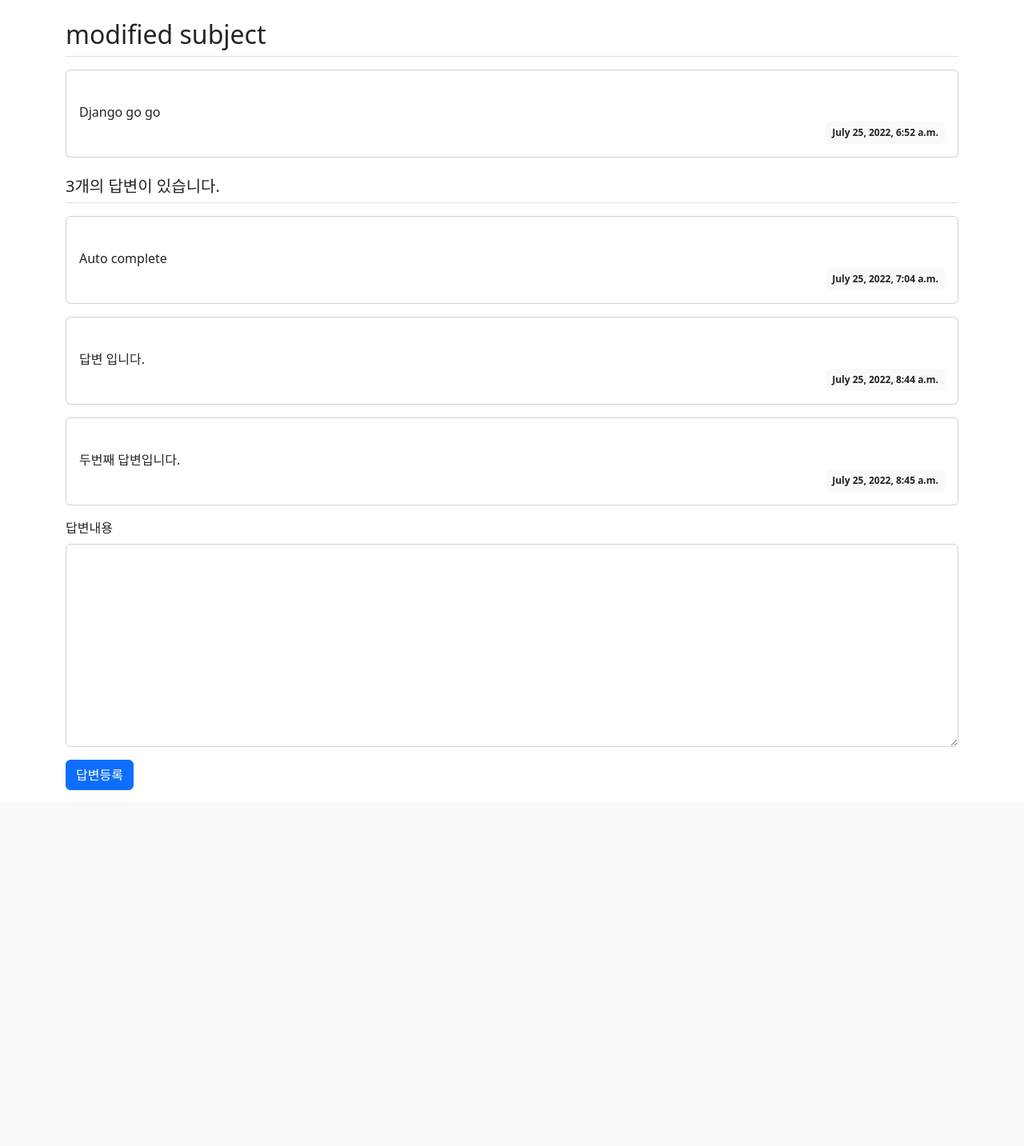
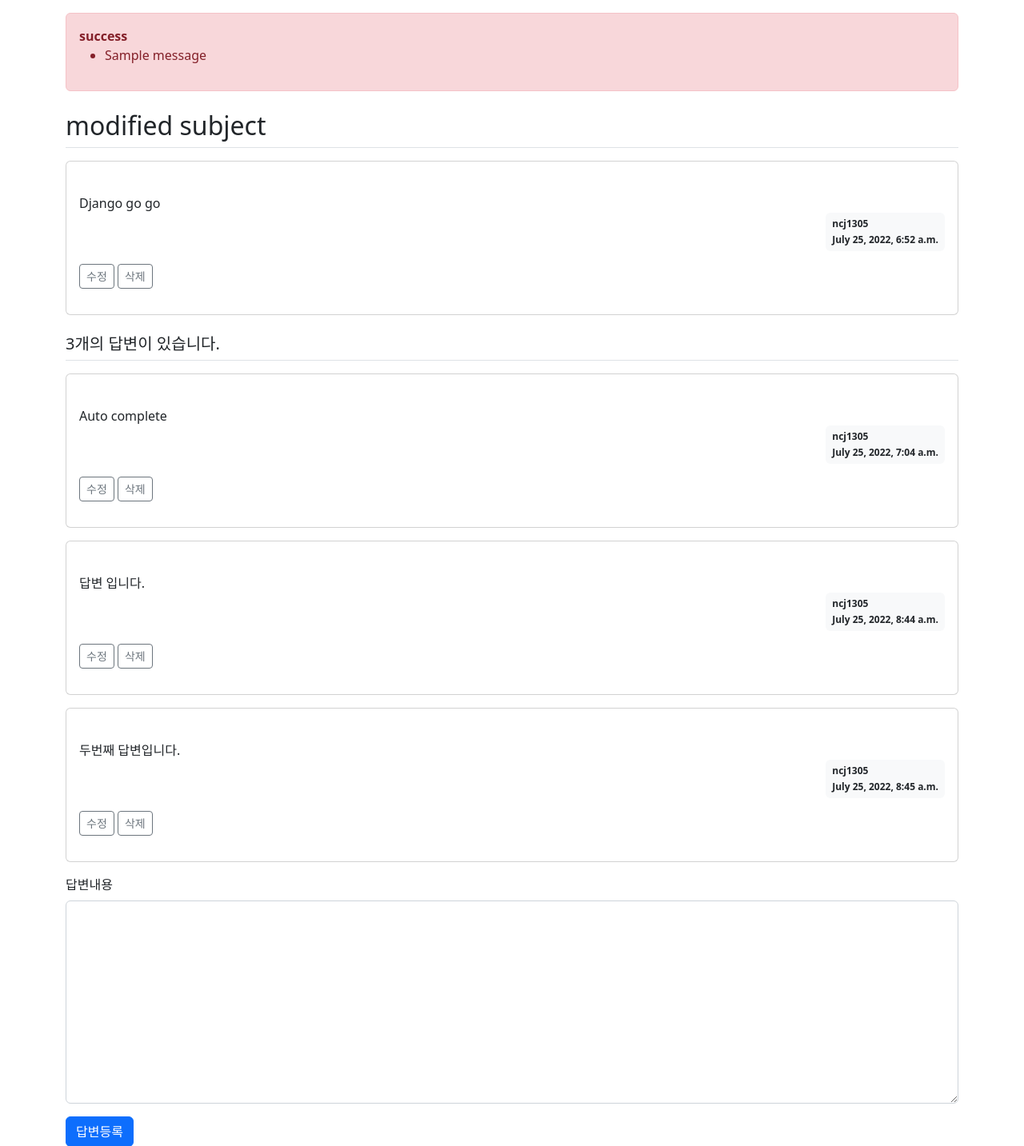
Before and after one commit to e9e9e9/jumpToDjango, a Django app: page /pybo/2/ in a window 1280 px wide. Shown: the part 57-1490 px from the top of the page at 80% size. Before the commit the page ends 1045 px from the top, so only its background shows below. Run offline with Django 4.2, Linux system fonts and the light colour scheme; a user stored in the database is signed in; data comes from the database, SQL or seed files in the repository; both versions use the stored data as it was after the commit; one stand-in notice (Sample message) is shown.

Commit message:
Apply modification and delete feature

```diff
--- a/pybo/models.py
+++ b/pybo/models.py
@@ -7,6 +7,7 @@ class Question(models.Model):
     subject = models.CharField(max_length=200)
     content = models.TextField()
     create_date = models.DateTimeField()
+    modify_date = models.DateTimeField(null=True, blank=True)
 
     def __str__(self):
         return self.subject
@@ -16,3 +17,4 @@ class Answer(models.Model):
     question = models.ForeignKey(Question, on_delete=models.CASCADE)
     content = models.TextField()
     create_date = models.DateTimeField()
+    modify_date = models.DateTimeField(null=True, blank=True)
--- a/pybo/urls.py
+++ b/pybo/urls.py
@@ -8,4 +8,8 @@ urlpatterns = [
     path('<int:question_id>/', views.detail, name='detail'),
     path('answer/create/<int:question_id>/', views.answer_create, name='answer_create'),
     path('question/create/', views.question_create, name='question_create'),
+    path('question/modify/<int:question_id>/', views.question_modify, name='question_modify'),
+    path('question/delete/<int:question_id>/', views.question_delete, name='question_delete'),
+    path('answer/modify/<int:answer_id>/', views.answer_modify, name='answer_modify'),
+    path('answer/delete/<int:answer_id>/', views.answer_delete, name='answer_delete'),
 ]
--- a/pybo/views.py
+++ b/pybo/views.py
@@ -1,10 +1,11 @@
 from django.shortcuts import render, get_object_or_404, redirect
 from django.utils import timezone
-from .models import Question
+from .models import Question, Answer
 from .forms import QuestionForm, AnswerForm
 from django.http import HttpResponseNotAllowed
 from django.core.paginator import Paginator
 from django.contrib.auth.decorators import login_required
+from django.contrib import messages
 
 def index(request):
     page = request.GET.get('page', '1')  # 페이지
@@ -52,3 +53,57 @@ def question_create(request):
         form = QuestionForm()
     context = {'form': form}
     return render(request, 'pybo/question_form.html', context)
+
+@login_required(login_url='common:login')
+def question_modify(request, question_id):
+    question = get_object_or_404(Question, pk=question_id)
+    if request.user != question.author:
+        messages.error(request, '수정권한이 없습니다')
+        return redirect('pybo:detail', question_id=question.id)
+    if request.method == "POST":
+        form = QuestionForm(request.POST, instance=question)
+        if form.is_valid():
+            question = form.save(commit=False)
+            question.modify_date = timezone.now()  # 수정일시 저장
+            question.save()
+            return redirect('pybo:detail', question_id=question.id)
+    else:
+        form = QuestionForm(instance=question)
+    context = {'form': form}
+    return render(request, 'pybo/question_form.html', context)
+
+@login_required(login_url='common:login')
+def question_delete(request, question_id):
+    question = get_object_or_404(Question, pk=question_id)
+    if request.user != question.author:
+        messages.error(request, '삭제권한이 없습니다')
+        return redirect('pybo:detail', question_id=question.id)
+    question.delete()
+    return redirect('pybo:index')
+
+@login_required(login_url='common:login')
+def answer_modify(request, answer_id):
+    answer = get_object_or_404(Answer, pk=answer_id)
+    if request.user != answer.author:
+        messages.error(request, '수정권한이 없습니다')
+        return redirect('pybo:detail', question_id=answer.question.id)
+    if request.method == "POST":
+        form = AnswerForm(request.POST, instance=answer)
+        if form.is_valid():
+            answer = form.save(commit=False)
+            answer.modify_date = timezone.now()
+            answer.save()
+            return redirect('pybo:detail', question_id=answer.question.id)
+    else:
+        form = AnswerForm(instance=answer)
+    context = {'answer': answer, 'form': form}
+    return render(request, 'pybo/answer_form.html', context)
+
+@login_required(login_url='common:login')
+def answer_delete(request, answer_id):
+    answer = get_object_or_404(Answer, pk=answer_id)
+    if request.user != answer.author:
+        messages.error(request, '삭제권한이 없습니다')
+    else:
+        answer.delete()
+    return redirect('pybo:detail', question_id=answer.question.id)
--- a/templates/base.html
+++ b/templates/base.html
@@ -19,5 +19,9 @@
 {% endblock %}
 <!-- 기본 템플릿 안에 삽입될 내용 End -->
 <script src="https://cdn.jsdelivr.net/npm/bootstrap@5.2.0/dist/js/bootstrap.bundle.min.js" integrity="sha384-A3rJD856KowSb7dwlZdYEkO39Gagi7vIsF0jrRAoQmDKKtQBHUuLZ9AsSv4jD4Xa" crossorigin="anonymous"></script>
+<!-- 자바스크립트 Start -->
+{% block script %}
+{% endblock %}
+<!-- 자바스크립트 End -->
 </body>
 </html>
--- a/templates/pybo/question_detail.html
+++ b/templates/pybo/question_detail.html
@@ -1,5 +1,15 @@
-{% extends 'base.html' %} {% block content %}
+{% extends 'base.html' %}
+{% block content %}
 <div class="container my-3">
+    <!-- message 표시 -->
+    {% if messages %}
+    <div class="alert alert-danger my-3" role="alert">
+    {% for message in messages %}
+        <strong>{{ message.tags }}</strong>
+        <ul><li>{{ message.message }}</li></ul>
+    {% endfor %}
+    </div>
+    {% endif %}
     <!-- 질문 -->
     <h2 class="border-bottom py-2">{{ question.subject }}</h2>
     <div class="card my-3">
@@ -8,9 +18,24 @@
                 {{ question.content }}
             </div>
             <div class="d-flex justify-content-end">
-                <div class="badge bg-light text-dark p-2">
-                    {{ question.create_date }}
+                {% if question.modify_date %}
+                <div class="badge bg-light text-dark p-2 text-start mx-3">
+                    <div class="mb-2">modified at</div>
+                    <div>{{ question.modify_date }}</div>
                 </div>
+                {% endif %}
+                <div class="badge bg-light text-dark p-2 text-start">
+                    <div class="mb-2">{{ question.author.username }}</div>
+                    <div>{{ question.create_date }}</div>
+                </div>
+            </div>
+            <div class="my-3">
+                {% if request.user == question.author %}
+                <a href="{% url 'pybo:question_modify' question.id  %}"
+                   class="btn btn-sm btn-outline-secondary">수정</a>
+                <a href="javascript:void(0)" class="delete btn btn-sm btn-outline-secondary"
+                   data-uri="{% url 'pybo:question_delete' question.id  %}">삭제</a>
+                {% endif %}
             </div>
         </div>
     </div>
@@ -25,9 +50,24 @@
                 {{ answer.content }}
             </div>
             <div class="d-flex justify-content-end">
-                <div class="badge bg-light text-dark p-2">
-                    {{ answer.create_date }}
+                {% if answer.modify_date %}
+                <div class="badge bg-light text-dark p-2 text-start mx-3">
+                    <div class="mb-2">modified at</div>
+                    <div>{{ answer.modify_date }}</div>
                 </div>
+                {% endif %}
+                <div class="badge bg-light text-dark p-2 text-start">
+                    <div class="mb-2">{{ answer.author.username }}</div>
+                    <div>{{ answer.create_date }}</div>
+                </div>
+            </div>
+            <div class="my-3">
+                {% if request.user == answer.author %}
+                <a href="{% url 'pybo:answer_modify' answer.id  %}"
+                   class="btn btn-sm btn-outline-secondary">수정</a>
+                <a href="#" class="delete btn btn-sm btn-outline-secondary "
+                   data-uri="{% url 'pybo:answer_delete' answer.id  %}">삭제</a>
+                {% endif %}
             </div>
         </div>
     </div>
@@ -65,3 +105,15 @@
     </form>
 </div>
 {% endblock %}
+{% block script %}
+<script type='text/javascript'>
+const delete_elements = document.getElementsByClassName("delete");
+Array.from(delete_elements).forEach(function(element) {
+    element.addEventListener('click', function() {
+        if(confirm("정말로 삭제하시겠습니까?")) {
+            location.href = this.dataset.uri;
+        };
+    });
+});
+</script>
+{% endblock %}
```
Also changed, not shown: templates/pybo/answer_form.html (added, +16 -0 lines), templates/pybo/question_list.html (+7 -5 lines), db.sqlite3, pybo/migrations/0004_answer_modify_date_question_modify_date.py (added).
